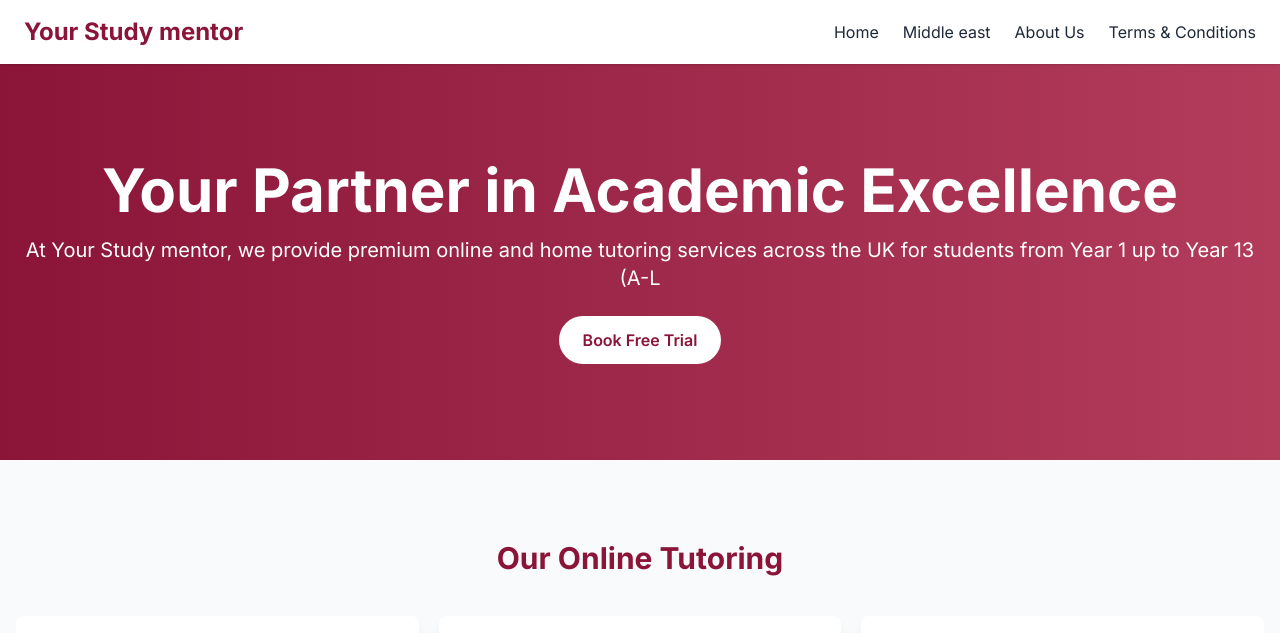
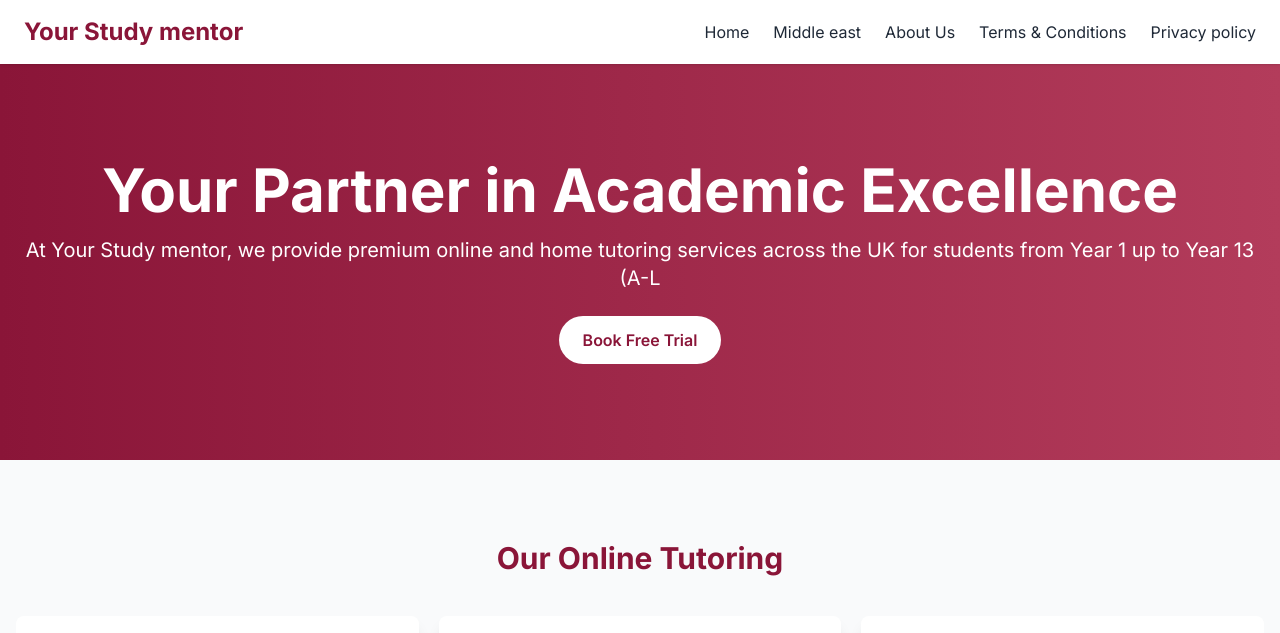
Before and after one commit to shinnycodez/your-study-mentor, a plain HTML site: page index.html in a window 1280 px wide. Shown: the top 633 px of the page. Drawn offline with nearby package versions, Linux system fonts and the light colour scheme.

Commit message:
Update index.html

```diff
--- a/index.html
+++ b/index.html
@@ -63,6 +63,7 @@
           <a href="middle-east.html" class="hover:text-maroon">Middle east</a>
       <a href="about-us.html" class="hover:text-maroon">About Us</a>
       <a href="tnc.html" class="hover:text-maroon">Terms & Conditions</a>
+      <a href="privacy-policy.html" class="hover:text-maroon">Privacy policy</a>
     </nav>
     <div class="md:hidden">
       <button id="mobile-toggle" class="text-xl text-maroon">
@@ -76,6 +77,7 @@
       <a href="middle-east.html" class="text-2xl hover:text-maroon" onclick="closeMobileMenu()">Middle East</a>
     <a href="about-us.html" class="text-2xl hover:text-maroon" onclick="closeMobileMenu()">About Us</a>
     <a href="tnc.html" class="text-2xl hover:text-maroon" onclick="closeMobileMenu()">Terms & Conditions</a>
+    <a href="privacy-policy.html" class="text-2xl hover:text-maroon" onclick="closeMobileMenu()">Privacy policy</a>
   </div>
 
   <section id="home" class="relative bg-gradient-to-r from-maroon to-maroon-light text-white py-24 px-4 text-center">
```
